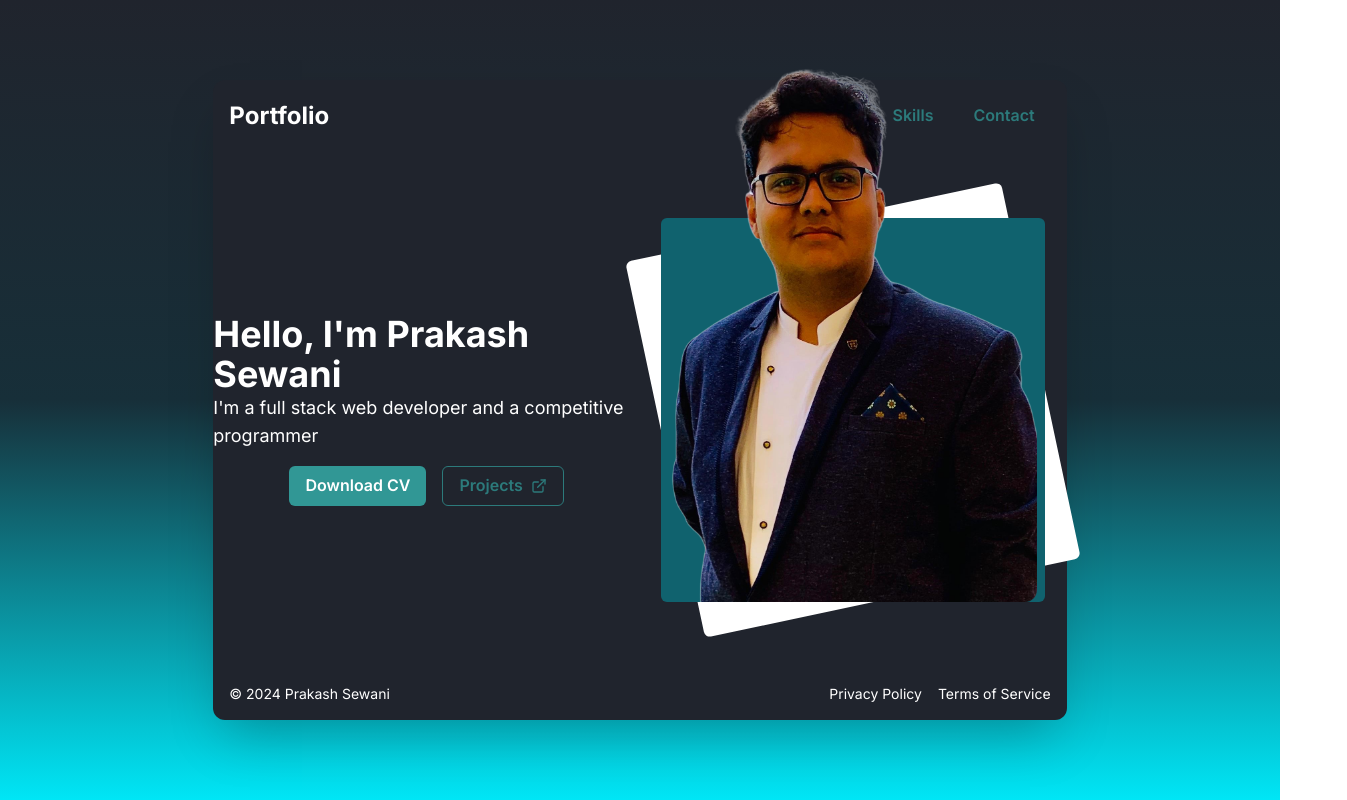
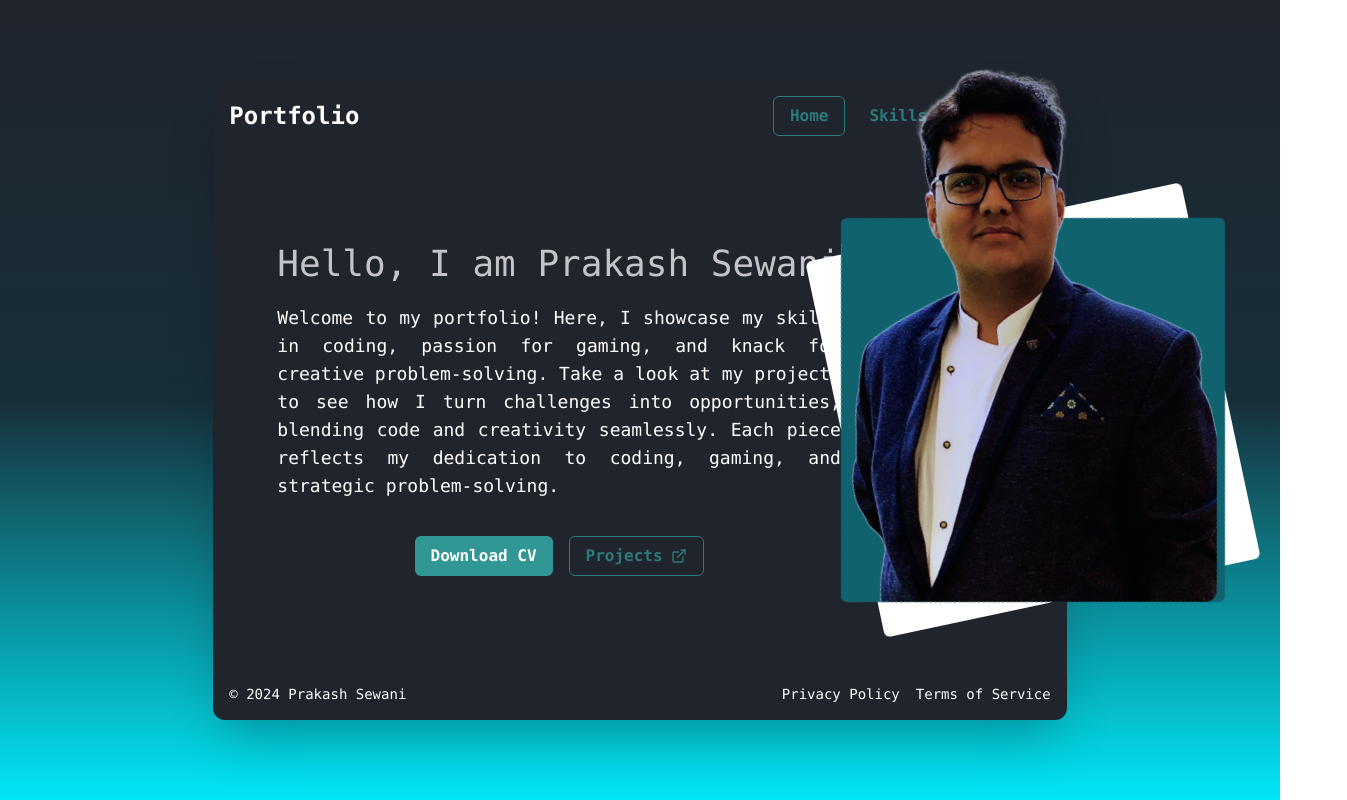
Before and after one commit to PrakashSewani/Portfolio, a Next.js app: page / in a window 1280 px wide. Shown: the whole page, 1347 px wide, since content can reach past the window. Built offline with nearby package versions, Linux system fonts and the light colour scheme.

Commit message:
added new image and made changes to portfolio messages

```diff
--- a/src/app/page.tsx
+++ b/src/app/page.tsx
@@ -5,8 +5,10 @@ import HomePage from '@/pages/homePage';
 
 export default function Home() {
   return (
-    <ChakraProvider>
-      <HomePage />
-    </ChakraProvider>
+    <div className='font-mono'>
+      <ChakraProvider>
+        <HomePage />
+      </ChakraProvider>
+    </div>
   );
 }
--- a/src/pages/homePage.tsx
+++ b/src/pages/homePage.tsx
@@ -16,10 +16,14 @@ export default function HomePage() {
                             <Button variant={"ghost"} colorScheme={"teal"}>Contact</Button>
                         </nav>
                     </div>
-                    <div className="flex items-center justify-center">
+                    <div className="flex items-center justify-around p-16">
                         <div className="flex flex-col items-center justify-center w-4/5">
-                            <h1 className="text-4xl font-bold text-white">Hello, I'm Prakash Sewani</h1>
-                            <p className="text-lg text-gray-500 text-white">I'm a full stack web developer and a competitive programmer</p>
+                            <p className="text-4xl relative w-[max-content] before:absolute before:inset-0 before:animate-typewriter before:bg-[#20242D] after:absolute after:inset-0 after:w-[0.125em] after:animate-caret after:bg-white animate-pulse text-white mb-5">Hello, I am Prakash Sewani</p>
+                            <span className="text-lg text-gray-500 text-white text-justify mb-5">
+                                Welcome to my portfolio! Here, I showcase my skills in coding, passion for gaming, and knack for creative problem-solving.
+                                Take a look at my projects to see how I turn challenges into opportunities, blending code and creativity seamlessly.
+                                Each piece reflects my dedication to coding, gaming, and strategic problem-solving.
+                            </span>
                             <div className="flex space-x-4 mt-4">
                                 <Button colorScheme={"teal"} variant={"solid"}>Download CV</Button>
                                 <Button rightIcon={<ExternalLinkIcon />} colorScheme={"teal"} variant={"outline"}>Projects</Button>
--- a/tailwind.config.ts
+++ b/tailwind.config.ts
@@ -8,6 +8,34 @@ const config: Config = {
   ],
   theme: {
     extend: {
+      animation: {
+        typewriter: 'typewriter 2s steps(11) forwards',
+        caret: 'typewriter 2s steps(11) forwards, blink 1s steps(11) infinite 2s',
+      },
+      keyframes: {
+        typewriter: {
+          to: {
+            left: '100%',
+          },
+        },
+        blink: {
+          '0%': {
+            opacity: '0',
+          },
+          '0.1%': {
+            opacity: '1',
+          },
+          '50%': {
+            opacity: '1',
+          },
+          '50.1%': {
+            opacity: '0',
+          },
+          '100%': {
+            opacity: '0',
+          },
+        },
+      },
       backgroundImage: {
         "gradient-radial": "radial-gradient(var(--tw-gradient-stops))",
         "gradient-conic":
```
Also changed, not shown: src/style/homepage.css (deleted, +0 -19 lines), src/styles/homepage.css (added, +20 -0 lines), src/assets/myPhotu.png.
